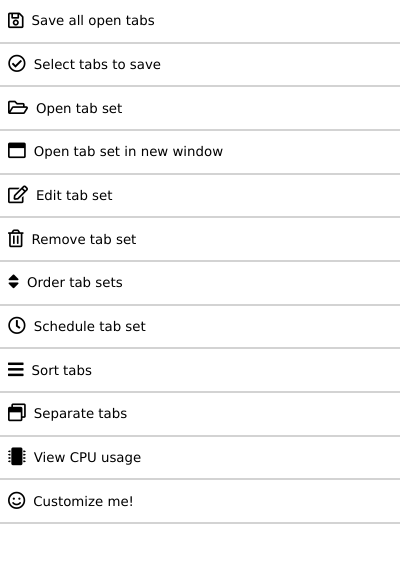
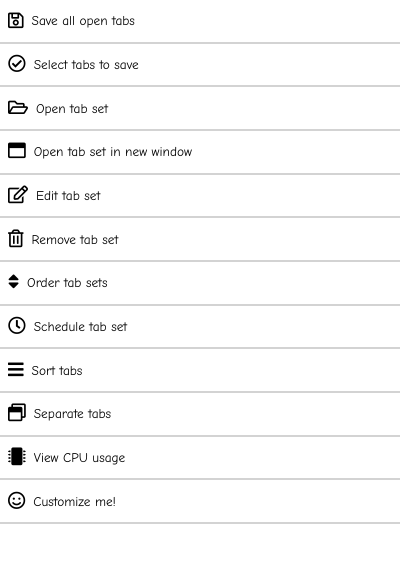
Before and after one commit to JustRia/crappyClippy, a browser extension: page popup.html in a window 400 px wide. Drawn offline with Linux system fonts and the light colour scheme.

Commit message:
Comic Sans

```diff
--- a/css/popup.css
+++ b/css/popup.css
@@ -4,7 +4,7 @@ body {
 }
 
 div.option {
-  font-family: 'Lucida Sans', 'Lucida Sans Regular', 'Lucida Grande', 'Lucida Sans Unicode', Geneva, Verdana, sans-serif;
+  font-family: 'Comic Sans MS',cursive, sans-serif;
   font-size: 10pt;
   margin: 0px;
   border-bottom: 2px solid lightgray;
```
